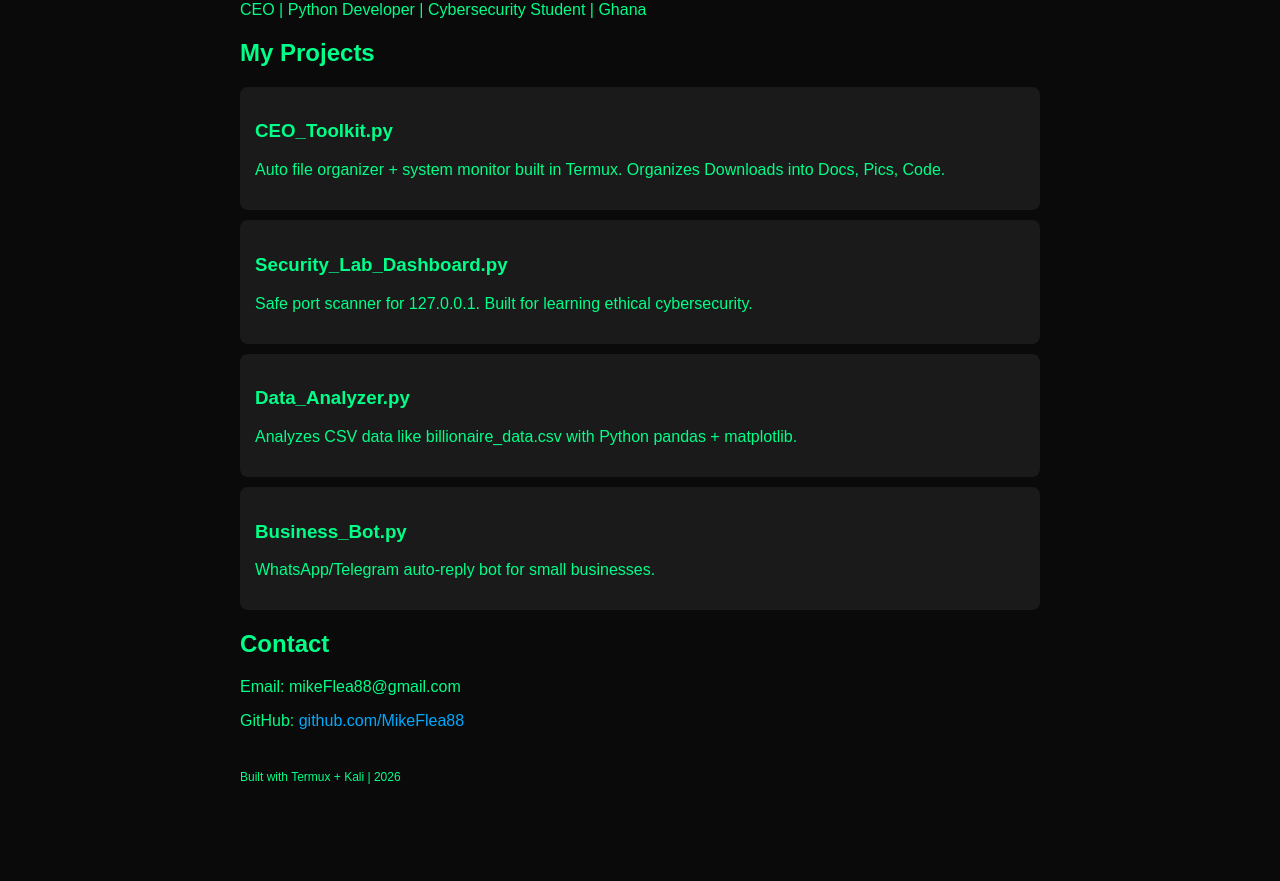
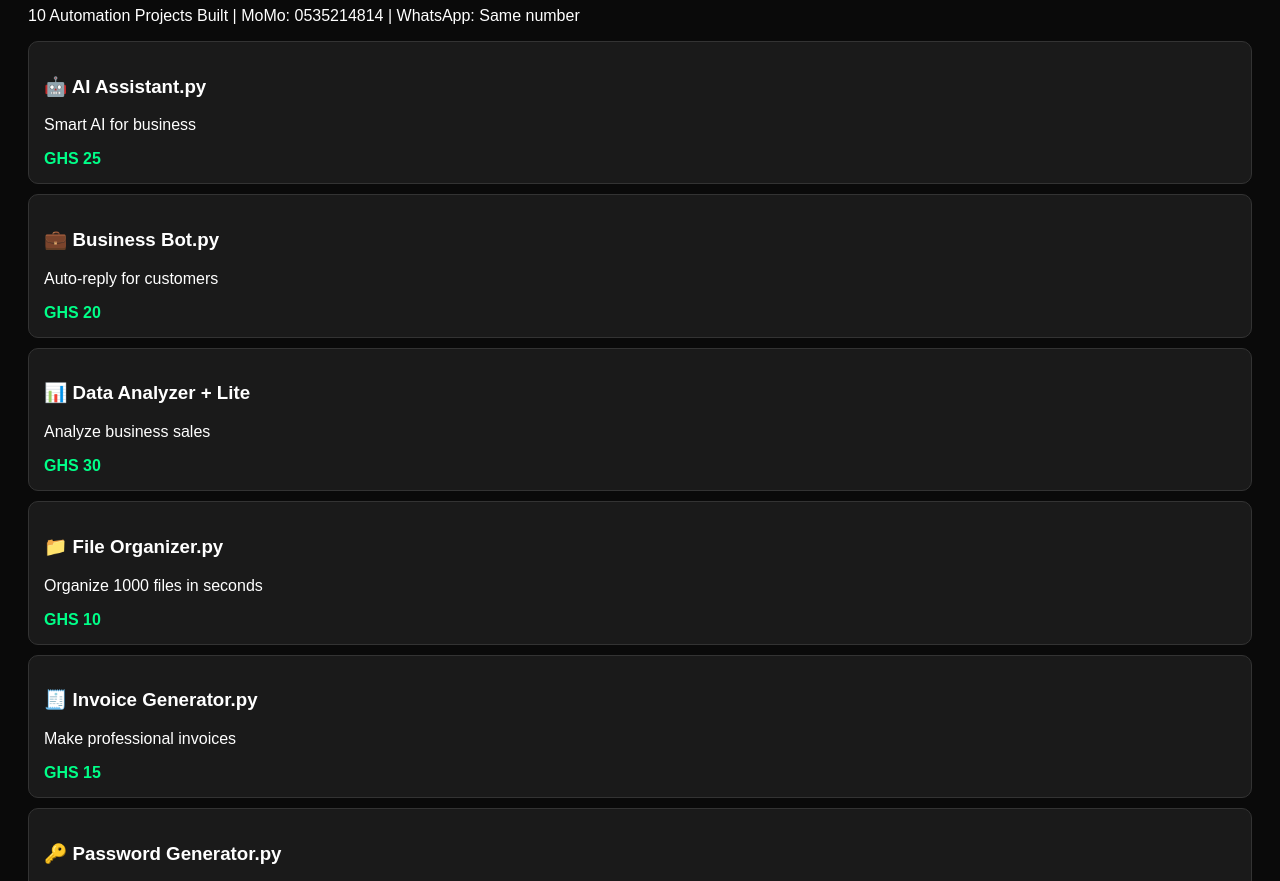
Before and after one commit to mikeflea88-rgb/my-first-repo, a plain HTML site: page index.html in a window 1280 px wide. Shown: the part 101-982 px from the top of the page. Before the commit the page ends 917 px from the top, so only its background shows below. Drawn offline with Linux system fonts and the light colour scheme.

Commit message:
Update index.html

```diff
--- a/index.html
+++ b/index.html
@@ -1,50 +1,55 @@
 <!DOCTYPE html>
-<html lang="en">
+<html>
 <head>
-  <meta charset="UTF-8">
-  <meta name="viewport" content="width=device-width, initial-scale=1.0">
-  <title>MikeFlea88 - CEO Developer</title>
-  <style>
-    body { font-family: Arial; background: #0a0a0a; color: #00ff88; margin: 0; padding: 20px; }
-    .container { max-width: 800px; margin: auto; }
-    h1 { color: #00ff88; border-bottom: 2px solid #00ff88; }
-    .project { background: #1a1a1a; padding: 15px; margin: 10px 0; border-radius: 8px; }
-    a { color: #00aaff; text-decoration: none; }
-    a:hover { text-decoration: underline; }
-  </style>
+<title>CEO Automation Labs - Accra</title>
+<meta name="viewport" content="width=device-width, initial-scale=1">
+<style>
+body{font-family:Arial;background:#0a0a0a;color:#fff;padding:20px}
+.card{background:#1a1a1a;border:1px solid #333;padding:15px;margin:10px 0;border-radius:10px}
+h1{color:#00ff88} .price{color:#00ff88;font-weight:bold}
+a{color:#00ff88} .btn{background:#00ff88;color:#000;padding:10px 20px;border-radius:5px;text-decoration:none;display:inline-block;margin-top:10px}
+</style>
 </head>
 <body>
-  <div class="container">
-    <h1>MIKEFLEA88</h1>
-    <p>CEO | Python Developer | Cybersecurity Student | Ghana</p>
+<h1>CEO AUTOMATION LABS - ACCRA</h1>
+<p>10 Automation Projects Built | MoMo: 0535214814 | WhatsApp: Same number</p>
 
-    <h2>My Projects</h2>
+<div class="card"><h3>🤖 AI Assistant.py</h3><p>Smart AI for business</p><span class="price">GHS 25</span></div>
+<div class="card"><h3>💼 Business Bot.py</h3><p>Auto-reply for customers</p><span class="price">GHS 20</span></div>
+<div class="card"><h3>📊 Data Analyzer + Lite</h3><p>Analyze business sales</p><span class="price">GHS 30</span></div>
+<div class="card"><h3>📁 File Organizer.py</h3><p>Organize 1000 files in seconds</p><span class="price">GHS 10</span></div>
+<div class="card"><h3>🧾 Invoice Generator.py</h3><p>Make professional invoices</p><span class="price">GHS 15</span></div>
+<div class="card"><h3>🔑 Password Generator.py</h3><p>Secure passwords</p><span class="price">GHS 10</span></div>
 
-    <div class="project">
-      <h3>CEO_Toolkit.py</h3>
-      <p>Auto file organizer + system monitor built in Termux. Organizes Downloads into Docs, Pics, Code.</p>
-    </div>
+<a class="btn" href="https://wa.me/233535214814?text=Hi%20CEO%20I%20want%20to%20buy%20your%20automation%20scripts">BUY ON WHATSAPP - MoMo 0535214814</a>
 
-    <div class="project">
-      <h3>Security_Lab_Dashboard.py</h3>
-      <p>Safe port scanner for 127.0.0.1. Built for learning ethical cybersecurity.</p>
-    </div>
+<p style="margin-top:30px">GitHub: github.com/mikeflea88-rgb/my-first-repo<br>Location: Accra, Ghana</p>
+</body>
+</html><!DOCTYPE html>
+<html>
+<head>
+<title>CEO Automation Labs - Accra</title>
+<meta name="viewport" content="width=device-width, initial-scale=1">
+<style>
+body{font-family:Arial;background:#0a0a0a;color:#fff;padding:20px}
+.card{background:#1a1a1a;border:1px solid #333;padding:15px;margin:10px 0;border-radius:10px}
+h1{color:#00ff88} .price{color:#00ff88;font-weight:bold}
+a{color:#00ff88} .btn{background:#00ff88;color:#000;padding:10px 20px;border-radius:5px;text-decoration:none;display:inline-block;margin-top:10px}
+</style>
+</head>
+<body>
+<h1>CEO AUTOMATION LABS - ACCRA</h1>
+<p>10 Automation Projects Built | MoMo: 0535214814 | WhatsApp: Same number</p>
 
-    <div class="project">
-      <h3>Data_Analyzer.py</h3>
-      <p>Analyzes CSV data like billionaire_data.csv with Python pandas + matplotlib.</p>
-    </div>
+<div class="card"><h3>🤖 AI Assistant.py</h3><p>Smart AI for business</p><span class="price">GHS 25</span></div>
+<div class="card"><h3>💼 Business Bot.py</h3><p>Auto-reply for customers</p><span class="price">GHS 20</span></div>
+<div class="card"><h3>📊 Data Analyzer + Lite</h3><p>Analyze business sales</p><span class="price">GHS 30</span></div>
+<div class="card"><h3>📁 File Organizer.py</h3><p>Organize 1000 files in seconds</p><span class="price">GHS 10</span></div>
+<div class="card"><h3>🧾 Invoice Generator.py</h3><p>Make professional invoices</p><span class="price">GHS 15</span></div>
+<div class="card"><h3>🔑 Password Generator.py</h3><p>Secure passwords</p><span class="price">GHS 10</span></div>
 
-    <div class="project">
-      <h3>Business_Bot.py</h3>
-      <p>WhatsApp/Telegram auto-reply bot for small businesses.</p>
-    </div>
+<a class="btn" href="https://wa.me/233535214814?text=Hi%20CEO%20I%20want%20to%20buy%20your%20automation%20scripts">BUY ON WHATSAPP - MoMo 0535214814</a>
 
-    <h2>Contact</h2>
-    <p>Email: mikeFlea88@gmail.com</p>
-    <p>GitHub: <a href="https://github.com/MikeFlea88">github.com/MikeFlea88</a></p>
-
-    <p style="margin-top:40px; font-size:12px;">Built with Termux + Kali | 2026</p>
-  </div>
+<p style="margin-top:30px">GitHub: github.com/mikeflea88-rgb/my-first-repo<br>Location: Accra, Ghana</p>
 </body>
 </html>
```
